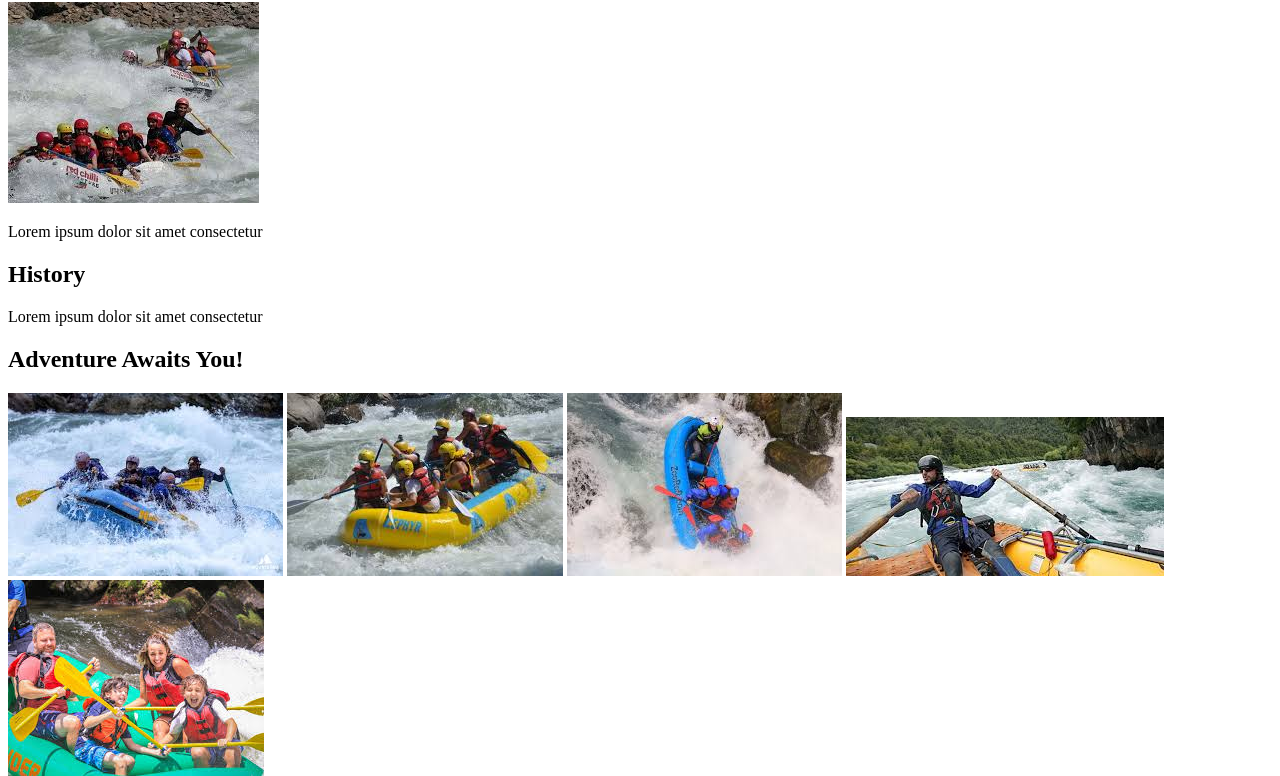
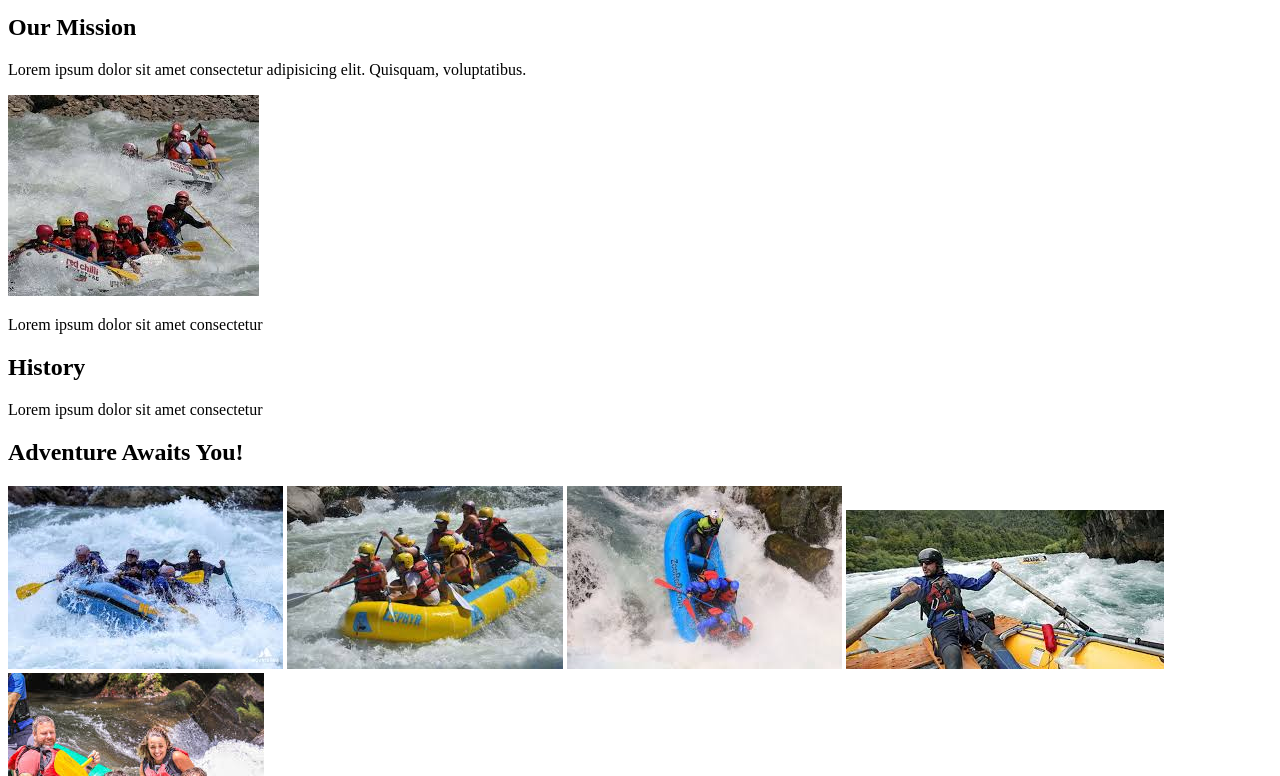
Before and after one commit to denartyo1127/wdd130, a plain HTML site: page wwr/about.html in a window 1280 px wide. Shown: the part 324-1100 px from the top of the page. Drawn offline with Linux system fonts and the light colour scheme.

Commit message:
Add files via upload

```diff
--- a/wwr/about.html
+++ b/wwr/about.html
@@ -4,7 +4,6 @@
     <meta charset="utf-8">
     <meta name="viewport" content="width=device-width, initial-scale=1.0">
     <meta name="description" content="About Us page for the Rafting Company, showcasing our history and adventure offerings.">
-    <meta author="Dennis Guevara">
     <meta name="keywords" content="rafting, adventure, history, fun, outdoor activities">
     <title>About Us - WWR</title>
     <link rel="preconnect" href="https://fonts.googleapis.com"> <link rel="preconnect" href="https://fonts.gstatic.com" crossorigin> <link href="https://fonts.googleapis.com/css2?family=Open+Sans:ital,wght@0,300..800;1,300..800&display=swap" rel="stylesheet">
@@ -27,6 +26,8 @@
         <img src="images/rafting01.jpeg" alt="rafting background" width="100">
         <h1>Rafting Company Name</h1>
         <article>
+            <h2>Our Mission</h2>
+            <p>Lorem ipsum dolor sit amet consectetur adipisicing elit. Quisquam, voluptatibus.</p>
             <img src="images/rafting02.jpeg" alt="Let the Fun Start">
             <p>Lorem ipsum dolor sit amet consectetur</p>
         </article>
```
